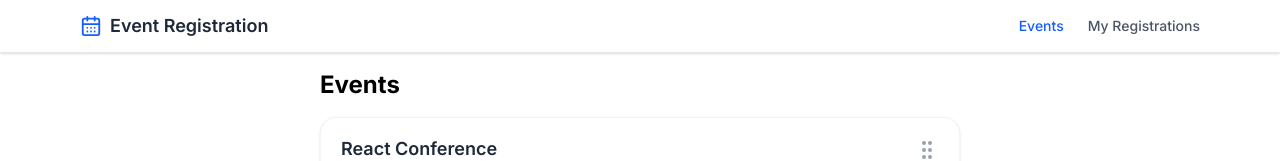
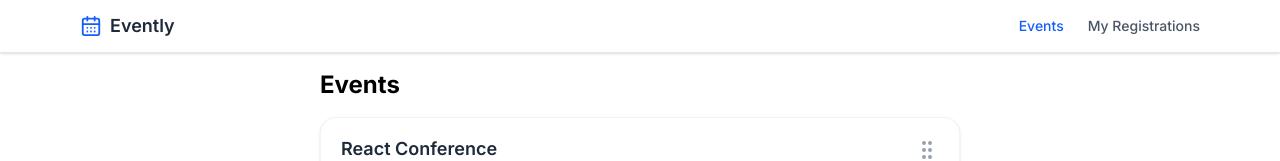
Before and after one commit to mafzaldev/evently, a React (Vite) app: page / in a window 1280 px wide. Shown: the top 161 px of the page. Built offline with nearby package versions, Linux system fonts and the light colour scheme.

Commit message:
rebrand app and add vercel.json

```diff
--- a/index.html
+++ b/index.html
@@ -10,7 +10,7 @@
       rel="stylesheet"
     />
     <meta name="viewport" content="width=device-width, initial-scale=1.0" />
-    <title>Event Registration</title>
+    <title>Evently</title>
   </head>
   <body>
     <div id="root"></div>
--- a/package.json
+++ b/package.json
@@ -1,5 +1,5 @@
 {
-  "name": "event-registration",
+  "name": "evently",
   "private": true,
   "version": "0.0.0",
   "type": "module",
--- a/src/components/Navbar.tsx
+++ b/src/components/Navbar.tsx
@@ -12,7 +12,7 @@
           className="flex items-center gap-2 text-gray-800 hover:text-blue-600 transition-colors"
         >
           <CalendarDays className="text-blue-600" size={22} />
-          <span className="font-semibold text-lg">Event Registration</span>
+          <span className="font-semibold text-lg">Evently</span>
         </Link>
         <div className="flex items-center gap-6">
           <Link
```
Also changed, not shown: vercel.json (added), 2 other files (tests, documents, lock files or other folders).
